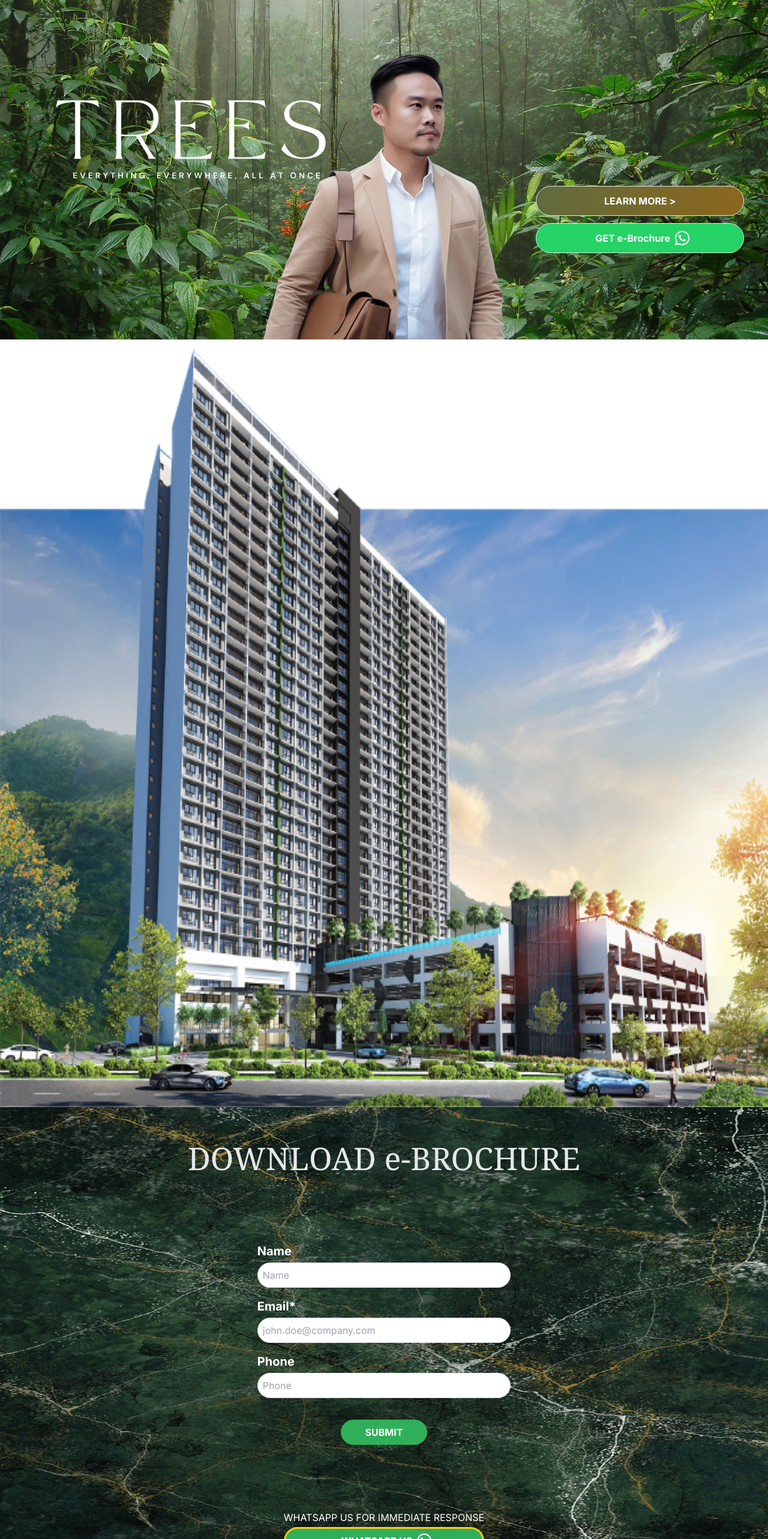
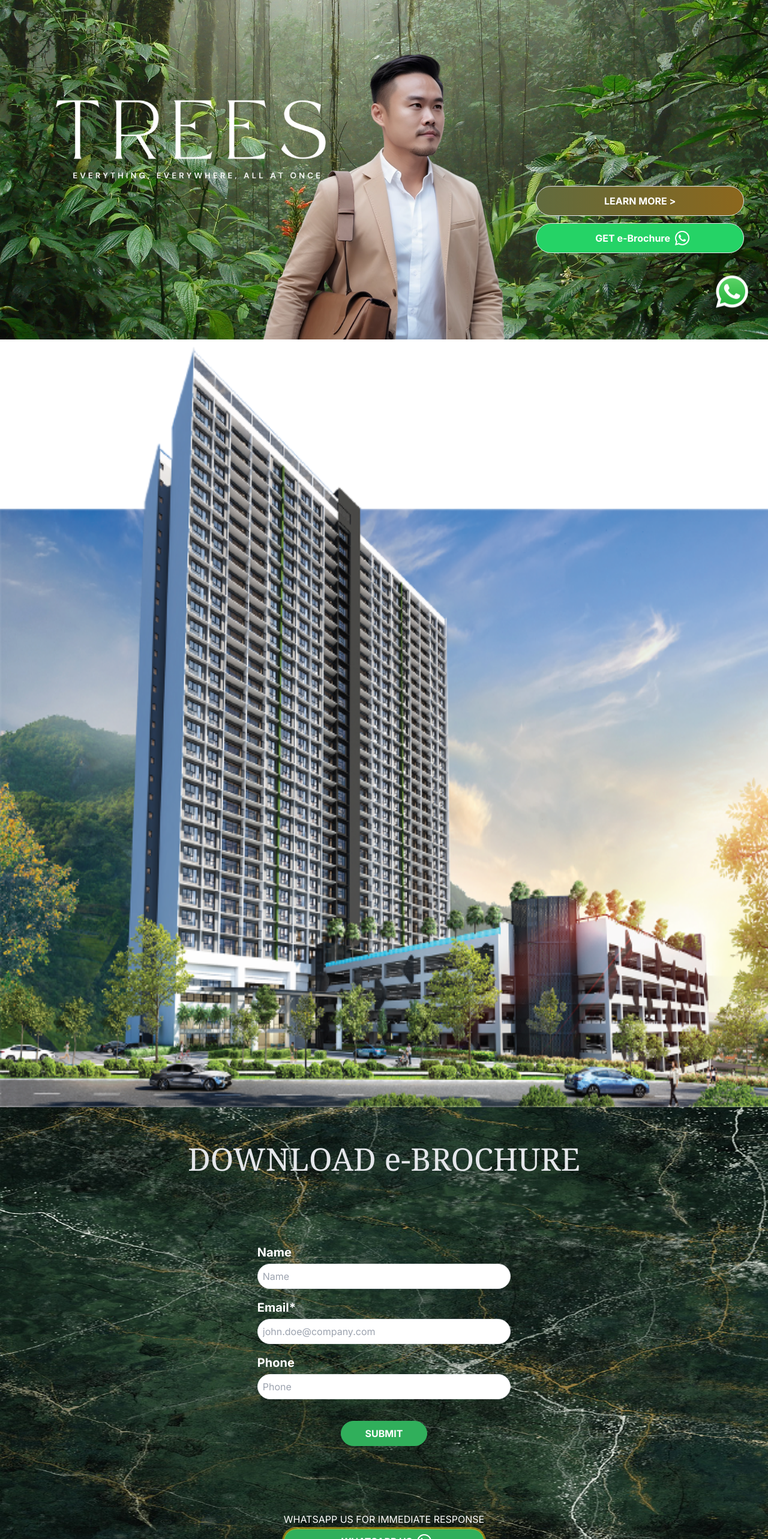
Before and after one commit to Loong94/riana-clone, a Next.js app: page / in a window 1280 px wide. Shown: the part 234-2800 px from the top of the page at 60% size. Built offline with nearby package versions, Linux system fonts and the light colour scheme.

Commit message:
Added animation pulse ring button & fixed bounce whatsapp button

```diff
--- a/app/page.tsx
+++ b/app/page.tsx
@@ -12,9 +12,25 @@ import SellingPoint from "@/components/SellingPoint";
 import TowerImage from "@/components/TowerImage";
 import UnitLayout from "@/components/UnitLayout";
 import Image from "next/image";
+import Link from "next/link";
 
 export default function Home() {
   return (
+    <>
+      <button
+        type="button"
+        className="fixed z-50 bottom-5 right-2 md:right-5 rounded-full animate-bounce"
+      >
+        <Link href="https://www.whatsapp.com/" target="_blank">
+          <Image
+            src="/whatsapp_icon.png"
+            alt="Whatsapp Icon"
+            height={80}
+            width={80}
+            className="object-contain"
+          />
+        </Link>
+      </button>
       <div className="flex flex-col">
         <Hero />
         <TowerImage />
@@ -30,5 +46,6 @@ export default function Home() {
         <PropertyGalleries />
         <LearnMore />
       </div>
+    </>
   );
 }
--- a/components/Button.tsx
+++ b/components/Button.tsx
@@ -8,6 +8,7 @@ interface Props {
   title: string;
   icon?: string;
   variant: string;
+  ringColour?: string;
   navigate: string;
 }
 
@@ -16,21 +17,29 @@ const Button = ({
   title,
   icon,
   variant,
+  ringColour,
   navigate = "whatsapp",
 }: Props) => {
   return (
-    <button type={type} className={`flexCenter rounded-full border ${variant}`}>
-      <label className="cursor-pointer bold-16 whitespace-nowrap px-2">
-        {navigate === "whatsapp" ? (
-          <Link href="https://www.whatsapp.com/" target="_blank">
+    <Link
+      href={navigate === "whatsapp" ? "https://www.whatsapp.com/" : navigate}
+      target={navigate === "whatsapp" ? "_blank" : ""}
+      className={`relative flexCenter rounded-full border ${variant}`}
+    >
+      <button type={type}>
+        {ringColour && (
+          <div
+            className={`absolute inset-0 rounded-full animate-pulse ring-4 ${ringColour}`}
+          ></div>
+        )}
+        <div className="flex flex-row">
+          <label className="cursor-pointer bold-16 whitespace-nowrap px-2">
             {title}
-          </Link>
-        ) : (
-          <Link href={navigate}>{title}</Link>
-        )}
-      </label>
-      {icon && <Image src={icon} alt={title} width={24} height={24} />}
-    </button>
+          </label>
+          {icon && <Image src={icon} alt={title} width={24} height={24} />}
+        </div>
+      </button>
+    </Link>
   );
 };
 
--- a/components/EmailWhatsapp.tsx
+++ b/components/EmailWhatsapp.tsx
@@ -42,8 +42,9 @@ const EmailWhatsapp = () => {
             type="button"
             title="WHATSAPP US"
             icon="/Digital_Glyph_White.png"
-            variant="bg-green-50 px-8 py-2 text-white border-yellow-400 border-[3px] transition-all hover:bg-[#1DA830]"
+            variant="bg-green-50 border-green-50 px-8 py-2 text-white transition-all hover:bg-[#1DA830]"
             navigate="whatsapp"
+            ringColour="ring-yellow-400"
           />
         </div>
       </div>
--- a/components/Hero.tsx
+++ b/components/Hero.tsx
@@ -5,7 +5,7 @@ import forest from "../public/bosque-nuboso.webp";
 
 const Hero = () => {
   return (
-    <section className="relative w-screen h-screen">
+    <section className="relative w-screen h-dvh">
       <Image
         src={forest}
         alt="forest"
--- a/components/LearnMore.tsx
+++ b/components/LearnMore.tsx
@@ -44,8 +44,9 @@ const LearnMore = () => {
               type="button"
               title="WHATSAPP US"
               icon="/Digital_Glyph_White.png"
-              variant="bg-green-50 px-8 py-2 w-3/4 text-white border-yellow-400 border-[3px] transition-all hover:bg-[#1DA830]"
+              variant="bg-green-50 border-green-50 px-8 py-2 w-3/4 text-white transition-all hover:bg-[#1DA830]"
               navigate="whatsapp"
+              ringColour="ring-yellow-400"
             />
             <label className="text-white leading-none w-3/4 text-center">
               WHATSAPP US FOR IMMEDIATE RESPONSE
--- a/components/MapIntro.tsx
+++ b/components/MapIntro.tsx
@@ -91,8 +91,9 @@ const MapIntro = () => {
               type="button"
               title="WHATSAPP US"
               icon="/Digital_Glyph_White.png"
-              variant="bg-green-50 px-8 py-2 w-2/3 text-white border-yellow-400 border-[3px] self-center mb-3 sm:mb-0 transition-all hover:bg-[#1DA830]"
+              variant="bg-green-50 border-green-50 px-8 py-2 w-2/3 text-white self-center mb-3 sm:mb-0 transition-all hover:bg-[#1DA830]"
               navigate="whatsapp"
+              ringColour="ring-yellow-400"
             />
           </div>
         </div>
--- a/components/SellingPoint.tsx
+++ b/components/SellingPoint.tsx
@@ -21,8 +21,9 @@ const SellingPoint = () => {
           type="button"
           title="GET EXACT LOCATION"
           icon="/Digital_Glyph_White.png"
-          variant="bg-green-50 px-8 py-2 w-[70vw] lg:w-1/3 text-white border-yellow-400 border-[3px] self-center mb-3 sm:mb-0 transition-all hover:bg-[#1DA830]"
+          variant="bg-green-50 border-green-50 px-8 py-2 w-[70vw] lg:w-1/3 text-white self-center mb-3 sm:mb-0 transition-all hover:bg-[#1DA830]"
           navigate="whatsapp"
+          ringColour="ring-yellow-400"
         />
       </div>
     </section>
--- a/components/UnitLayout.tsx
+++ b/components/UnitLayout.tsx
@@ -55,8 +55,9 @@ const UnitLayout = () => {
                 type="button"
                 title="WHATSAPP US"
                 icon="/Digital_Glyph_White.png"
-                variant="bg-green-50 px-8 py-2 w-2/3 text-white border-yellow-400 border-[3px] self-center mb-3 sm:mb-0 transition-all hover:bg-[#1DA830]"
+                variant="bg-green-50 border-green-50 px-8 py-2 w-2/3 text-white self-center mb-3 sm:mb-0 transition-all hover:bg-[#1DA830]"
                 navigate="whatsapp"
+                ringColour="ring-yellow-400"
               />
             </div>
           </div>
```
Also changed, not shown: public/whatsapp_icon.png (added). Lines whose indentation alone changed are shown as unchanged.
